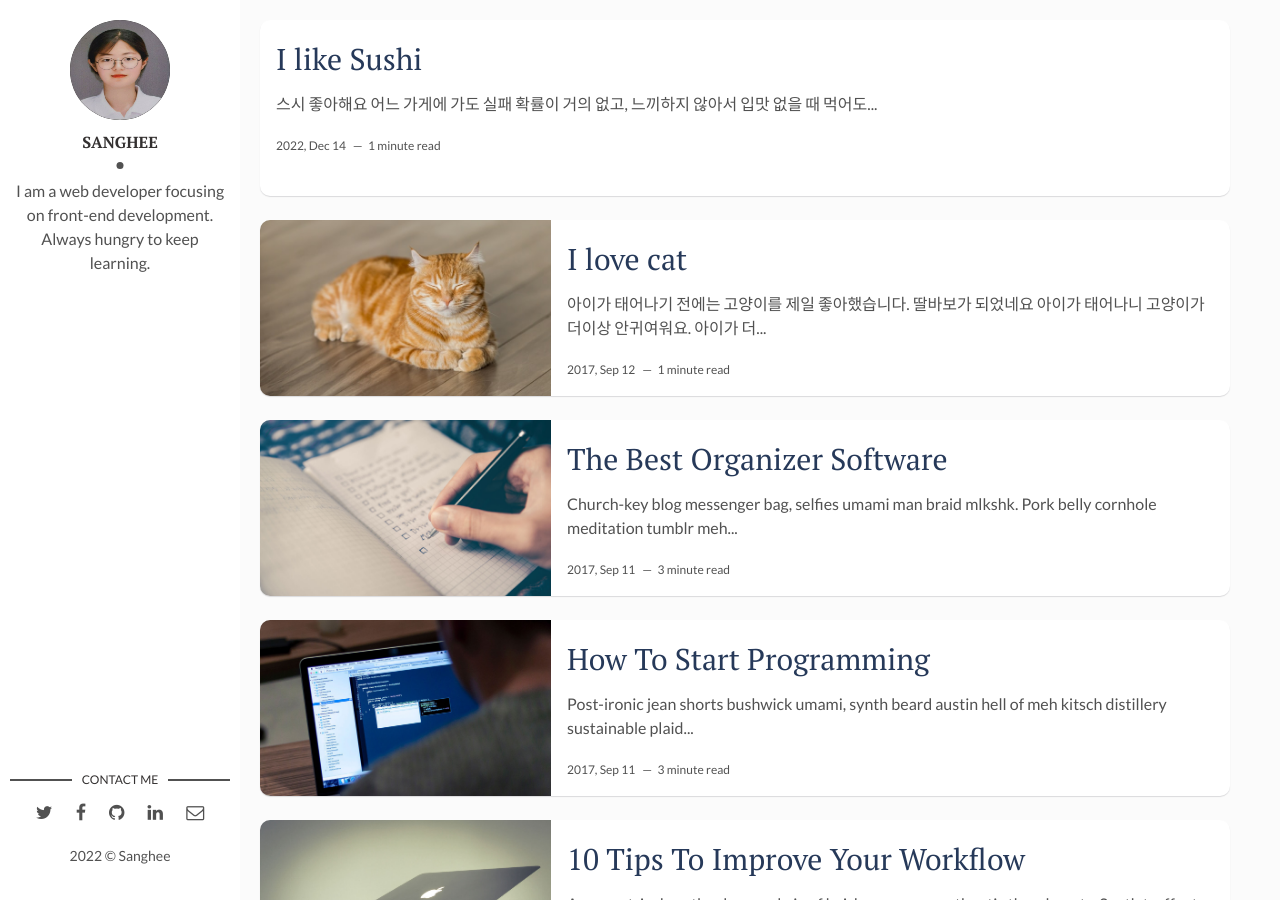
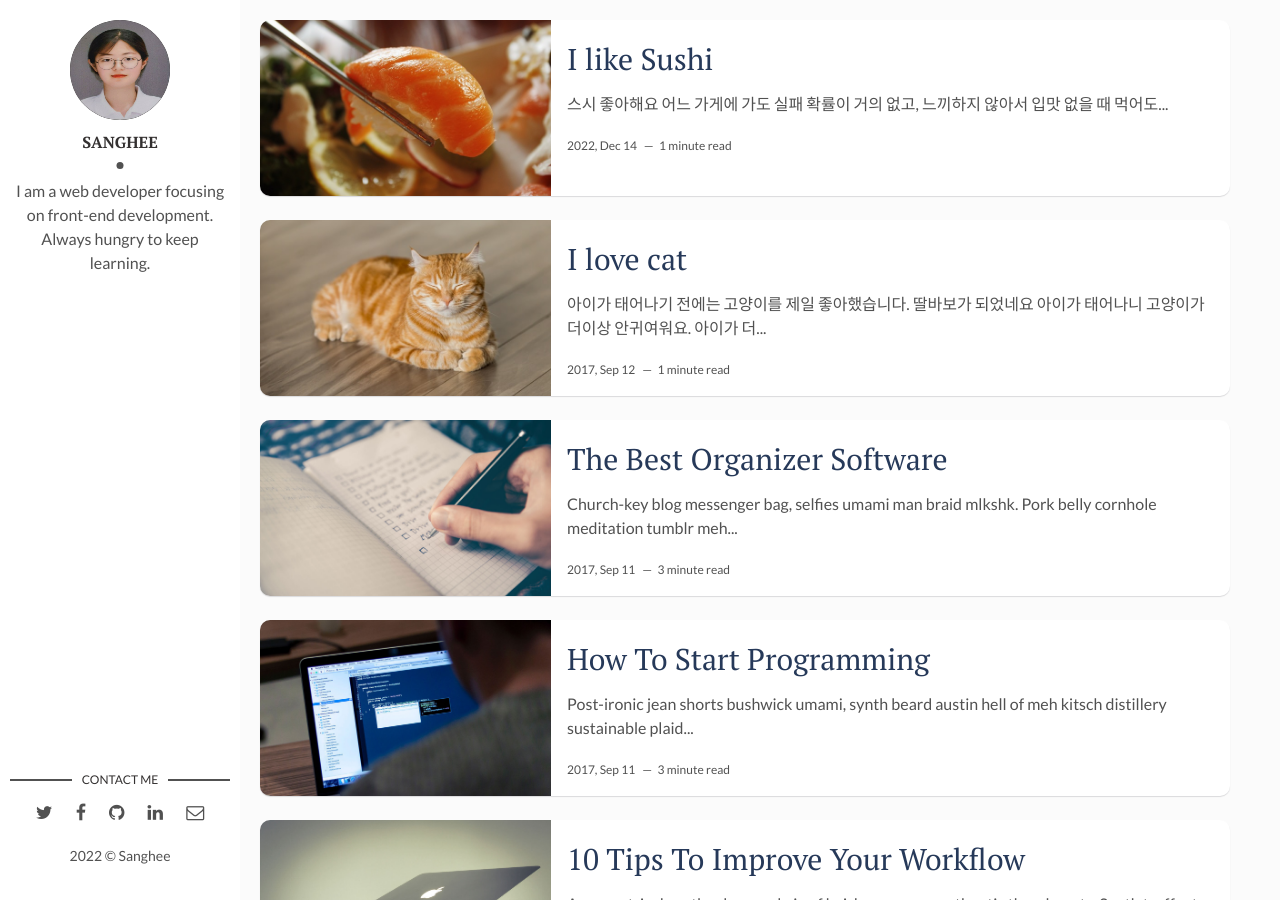
Before and after one commit to sanghee2359/gitblog-exercise, a Jekyll site: the page built from index.html, in a window 1280 px wide and 900 px high. Built offline with Jekyll 4.4.1, drawn with Linux system fonts in a browser that asks for light colours; the list of posts is cut into pages by our own code.

Commit message:
Update 2022-12-14-i-like-Sushi.markdown

```diff
--- a/_posts/2022-12-14-i-like-Sushi.markdown
+++ b/_posts/2022-12-14-i-like-Sushi.markdown
@@ -3,7 +3,7 @@ layout: post
 title: "I like Sushi"
 date: 2022-12-14 14:20:20 +0300
 description: You’ll find this post in your `_posts` directory. Go ahead and edit it and re-build the site to see your changes. # Add post description (optional)
-img:  # salmon.jpg
+img: salmon.jpg
 permalink: 'post/IlikeSushi/'
 ---
 # 스시 좋아해요
```
